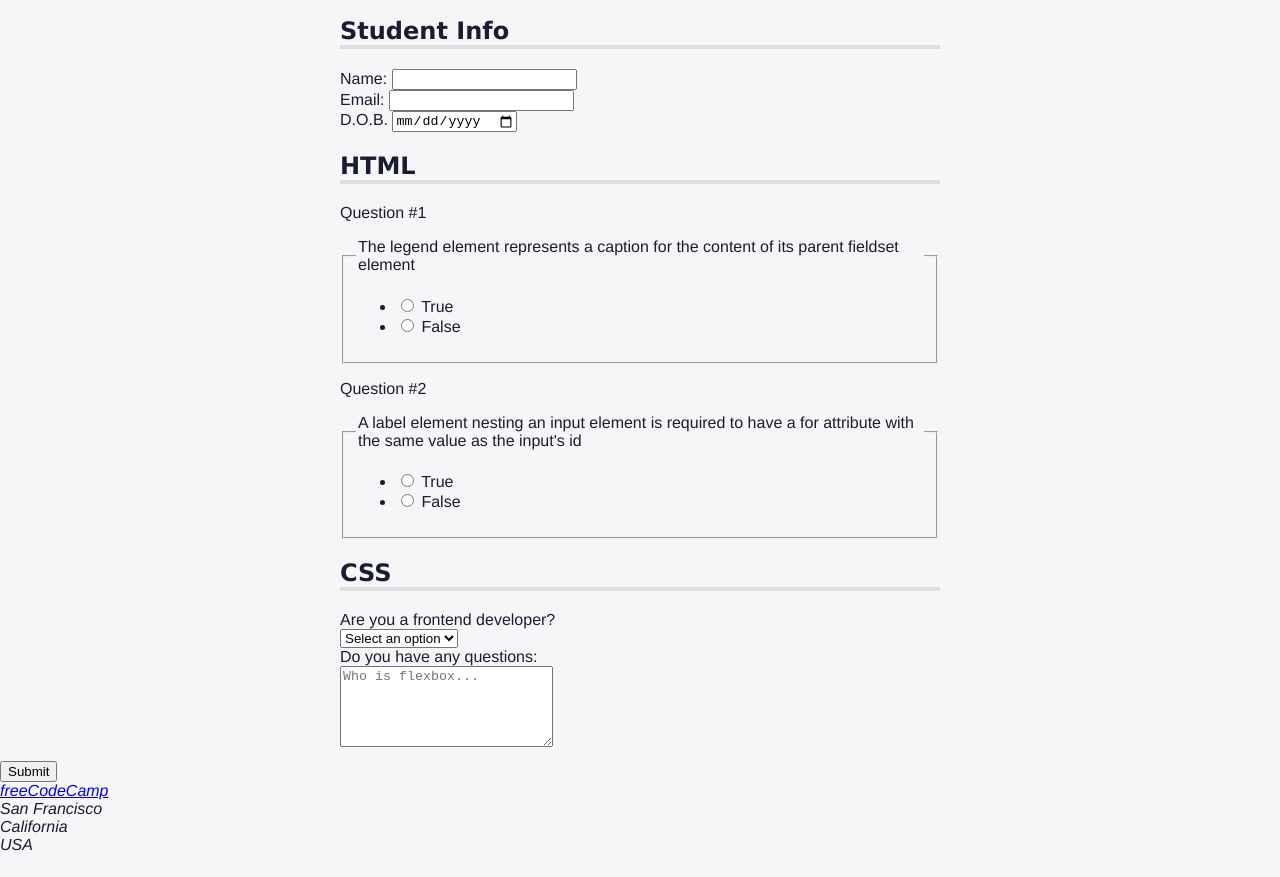
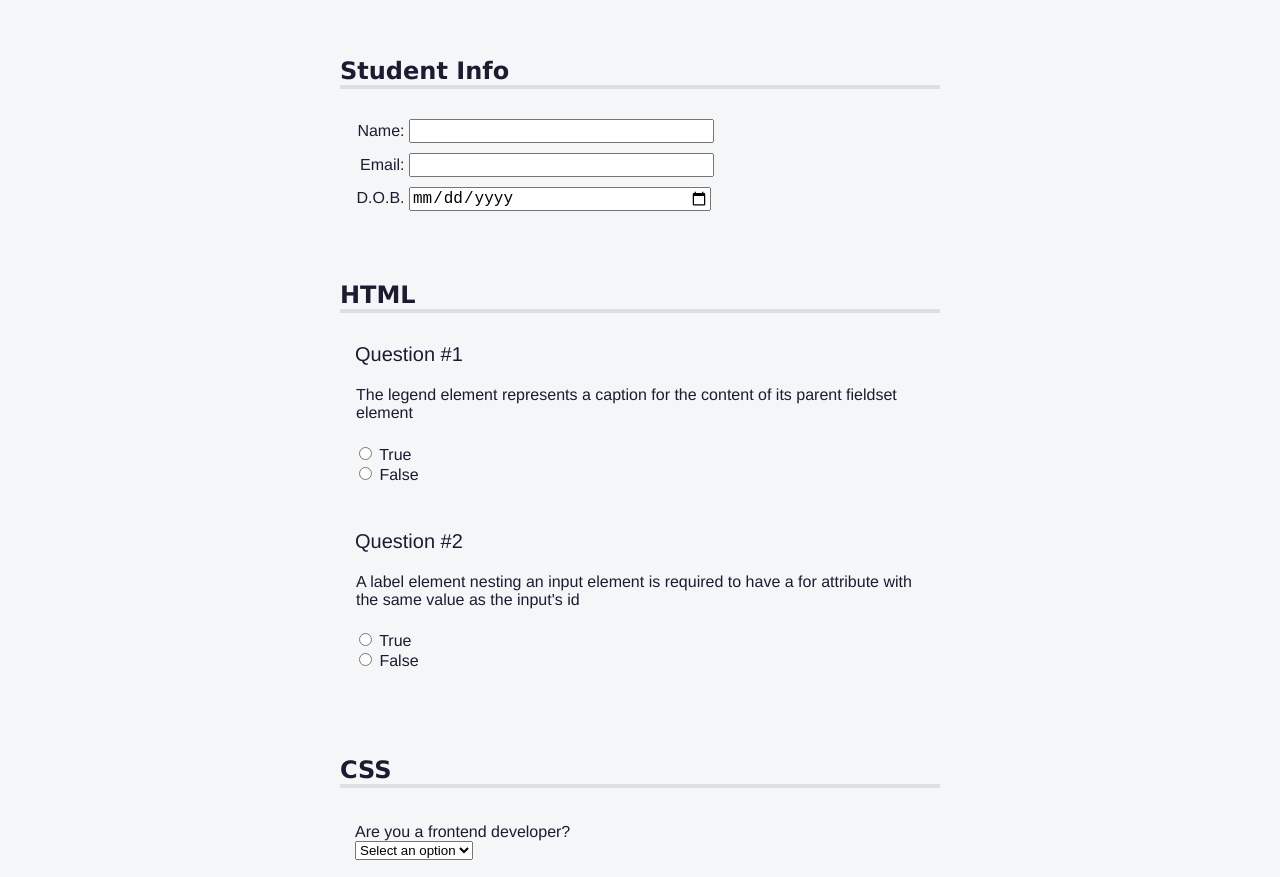
Before and after one commit to Lohuama/ResponsiveWebDesign-FreeCodeCamp, a plain HTML site: page acessibility/index.html in a window 1280 px wide. Shown: the part 53-930 px from the top of the page. Before the commit the page ends 907 px from the top, so only its background shows below. Drawn offline with Linux system fonts and the light colour scheme.

Commit message:
In this project I practiced accessibility tools

```diff
--- a/acessibility/index.html
+++ b/acessibility/index.html
@@ -13,9 +13,9 @@
       <h1>HTML/CSS Quiz</h1>
       <nav>
         <ul>
-          <li><a href="#student-info">INFO</a></li>
-          <li><a href="#html-questions">HTML</a></li>
-          <li><a href="#css-questions">CSS</a></li>
+          <li><a href="#student-info" accesskey="s">INFO</a></li>
+          <li><a href="#html-questions" accesskey="s">HTML</a></li>
+          <li><a href="#css-questions" accesskey="s">CSS</a></li>
         </ul>
       </nav>
     </header>
--- a/acessibility/styles.css
+++ b/acessibility/styles.css
@@ -1,3 +1,9 @@
+@media (prefers-reduced-motion: no-preference) {
+  * {
+    scroll-behavior: smooth;
+  }
+}
+
 body {
   background: #f5f6f7;
   color: #1b1b32;
@@ -80,11 +86,90 @@ body {
 
 h2 {
   border-bottom: 4px solid #dfdfe2;
+  margin-top: 0px;
+  padding-top: 60px;
+}
 
+.info {
+  padding: 10px 0 0 5px;
+}
+
+.formrow {
+  margin-top: 30px;
+  padding: 0px 15px;
+}
+
+input {
+  font-size: 16px;
+}
+
+.info label, .info input {
+  display: inline-block;
+  text-align: right;
+}
+
+.info input {
+  width: 50%;
+  text-align: left;
+}
+
+.info label {
+  width: 10%;
+  min-width: 55px;
+}
+
+.question-block {
+  text-align: left;
+  display: block;
+  width: 100%;
+  margin-top: 20px;
+  padding-top: 5px;
+}
+
+p {
+  margin-top: 5px;
+  padding-left: 15px;
+  font-size: 20px;
 }
 
 p::before {
   content: "Question #";
+}
+
+.question {
+  border: none;
+  padding-bottom: 0;
+}
+
+.answers-list {
+  list-style: none;
+  padding: 0;
+}
+
+button {
+  display: block;
+  margin: 40px auto;
+  width: 40%;
+  padding: 15px;
+  font-size: 23px;
+  background: #d0d0d5;
+  border: 3px solid #3b3b4f;
+}
+
+footer {
+  background-color: #2a2a40;
+  display: flex;
+  justify-content: center;
+}
+
+footer,
+footer a {
+  color: #dfdfe2;
+}
+
+address {
+  text-align: center;
+  padding: 0.3em;
 }
 
 .sr-only {
```
Lines whose indentation alone changed are shown as unchanged.
